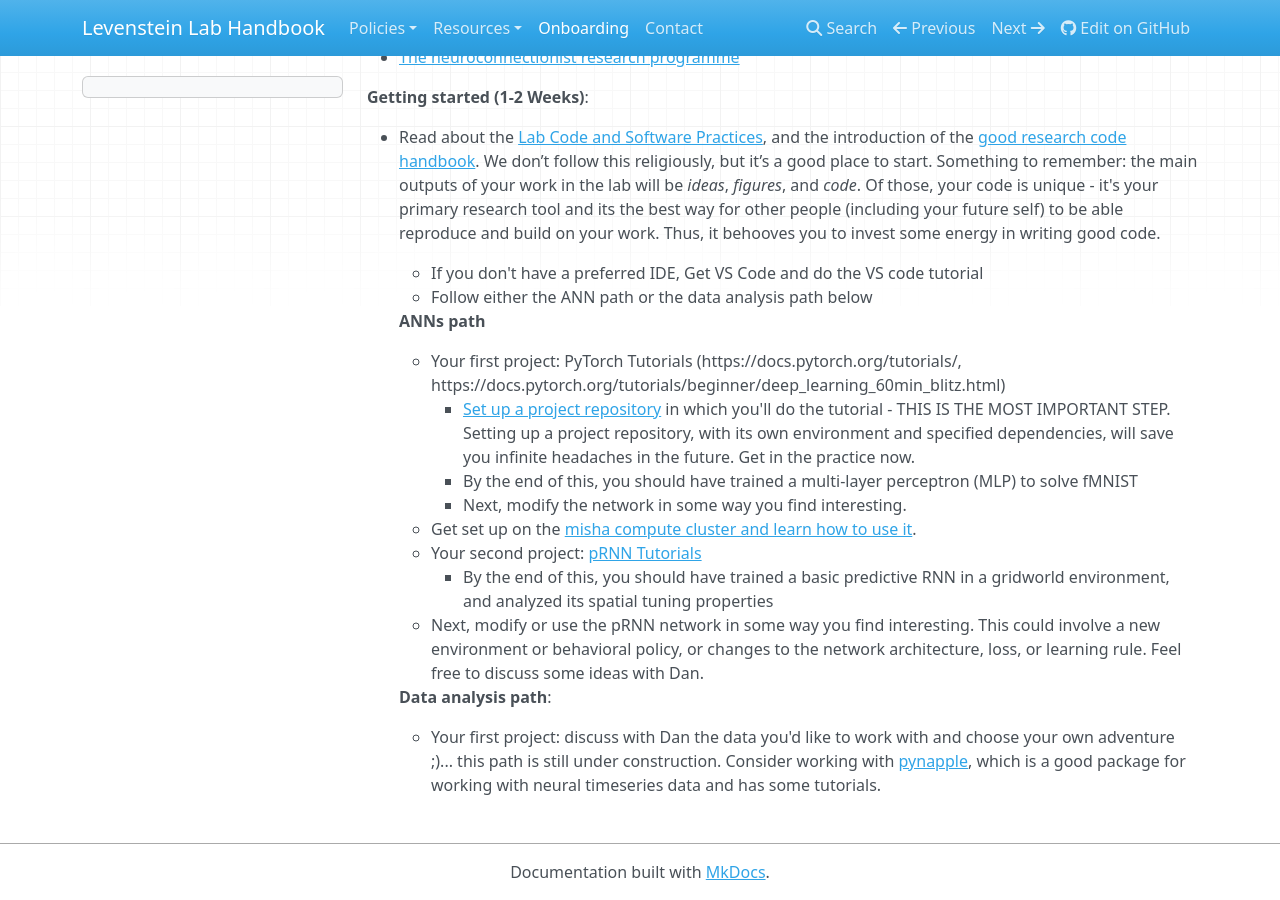
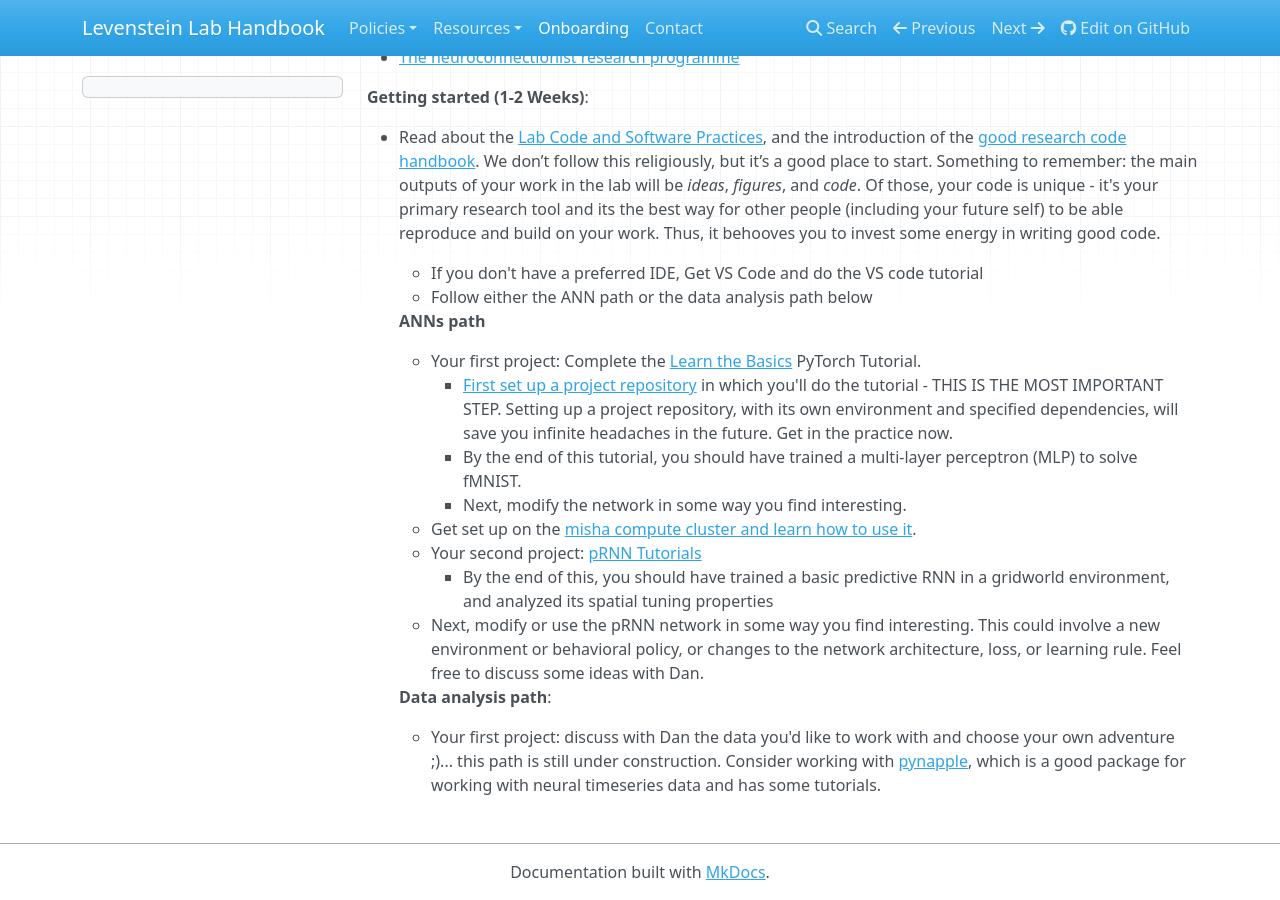
Before and after one commit to LevensteinLab/Lab-Handbook, an MkDocs documentation site: the page built from docs/onboarding.md, in a window 1280 px wide and 900 px high, scrolled down 1711 px. Built offline with MkDocs 1.6.1, drawn with Linux system fonts in a browser that asks for light colours; nearby versions of some CDN libraries.

Commit message:
Update onboarding instructions for PyTorch tutorial
Update to Dan-approved tutorial ("Learn the Basics" with FashionMNIST instead of "60-minute blitz" with CIFAR dataset)

```diff
--- a/docs/onboarding.md
+++ b/docs/onboarding.md
@@ -64,9 +64,9 @@ Discuss with Dan your interests and potential first projects. In addition to any
 
     **ANNs path**
 
-    - Your first project: PyTorch Tutorials (https://docs.pytorch.org/tutorials/, https://docs.pytorch.org/tutorials/beginner/deep_learning_60min_blitz.html)
-        - [Set up a project repository](https://levensteinlab.github.io/Lab-Handbook/Policies/code_software/) in which you'll do the tutorial - THIS IS THE MOST IMPORTANT STEP. Setting up a project repository, with its own environment and specified dependencies, will save you infinite headaches in the future. Get in the practice now.
-        - By the end of this, you should have trained a multi-layer perceptron (MLP) to solve fMNIST
+    - Your first project: Complete the [Learn the Basics](https://docs.pytorch.org/tutorials/beginner/basics/intro.html) PyTorch Tutorial.
+        - [First set up a project repository](https://levensteinlab.github.io/Lab-Handbook/Policies/code_software/) in which you'll do the tutorial - THIS IS THE MOST IMPORTANT STEP. Setting up a project repository, with its own environment and specified dependencies, will save you infinite headaches in the future. Get in the practice now.
+        - By the end of this tutorial, you should have trained a multi-layer perceptron (MLP) to solve fMNIST.
         - Next, modify the network in some way you find interesting.
     - Get set up on the [misha compute cluster and learn how to use it](https://levensteinlab.github.io/Lab-Handbook/Resources/hpc/).
     - Your second project: [pRNN Tutorials](https://levensteinlab.github.io/Lab-Handbook/Resources/prnn_tutorial/)
```
